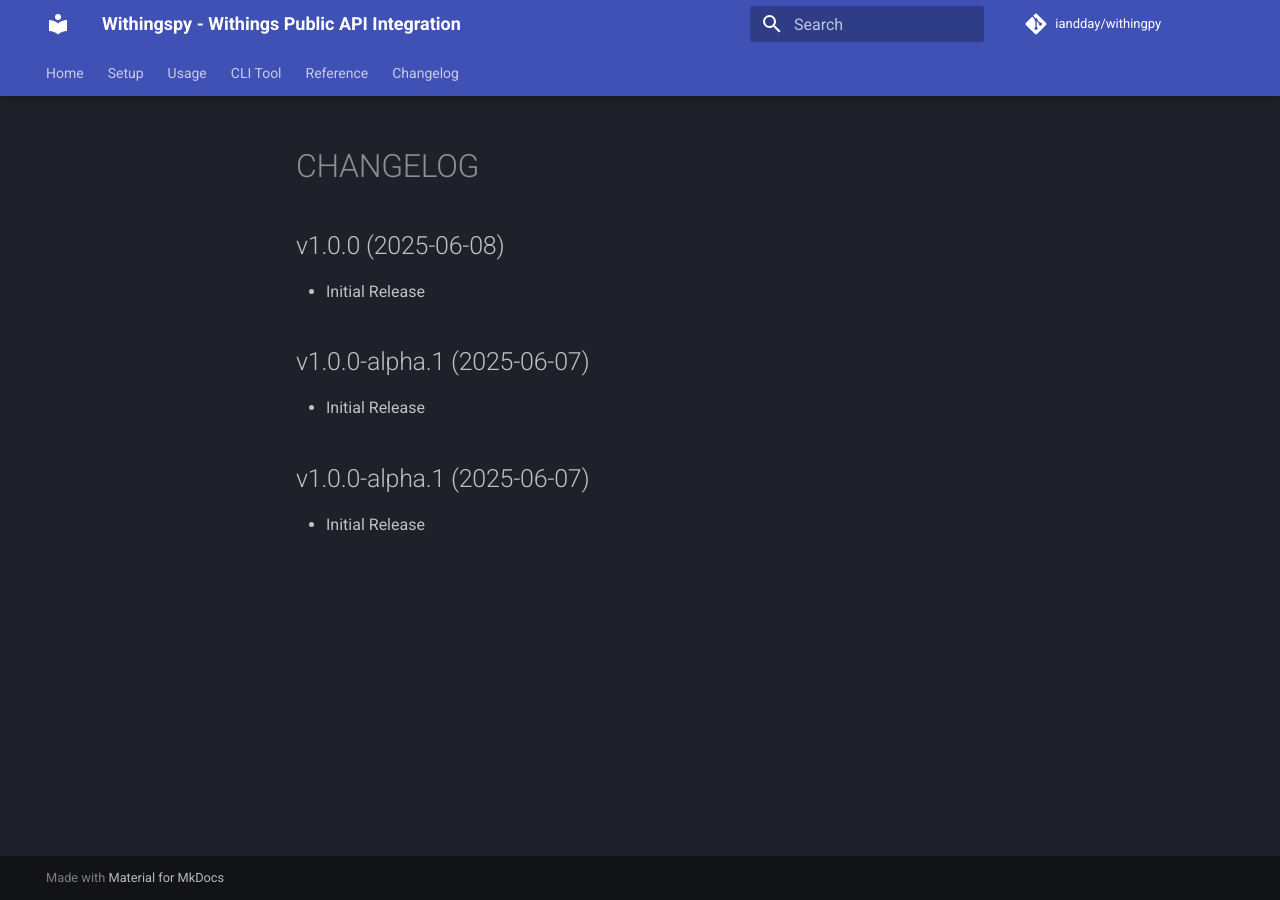
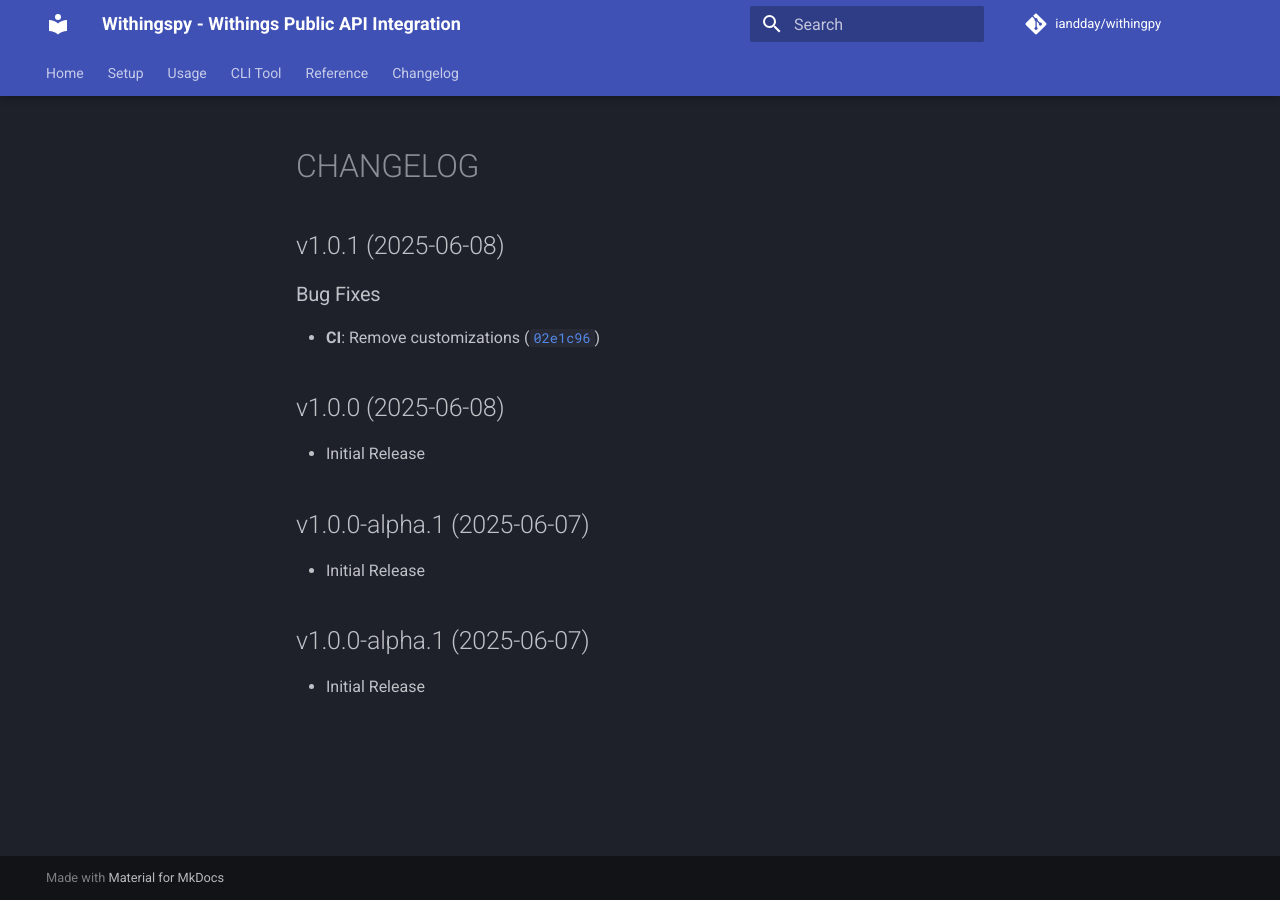
Before and after one commit to iandday/withingpy, an MkDocs documentation site: the page built from docs/CHANGELOG.md, in a window 1280 px wide. Built offline with MkDocs 1.6.1 and Material for MkDocs 9.7.7, drawn with Linux system fonts in a browser that asks for light colours; comment, search, counter and statistics services are not loaded.

Commit message:
1.0.1
Automatically generated by python-semantic-release

```diff
--- a/docs/CHANGELOG.md
+++ b/docs/CHANGELOG.md
@@ -1,6 +1,14 @@
 # CHANGELOG
 
 <!-- version list -->
+
+## v1.0.1 (2025-06-08)
+
+### Bug Fixes
+
+- **CI**: Remove customizations
+  ([`02e1c96`](https://github.com/iandday/withingpy/commit/02e1c96432e56f2348a18d690fa9c0388736f34a))
+
 
 ## v1.0.0 (2025-06-08)
 
--- a/pyproject.toml
+++ b/pyproject.toml
@@ -1,6 +1,6 @@
 [project]
 name = "withingpy"
-version = "1.0.0"
+version = "1.0.1"
 description = "Withings Public API Integration"
 readme = "README.md"
 authors = [
```
